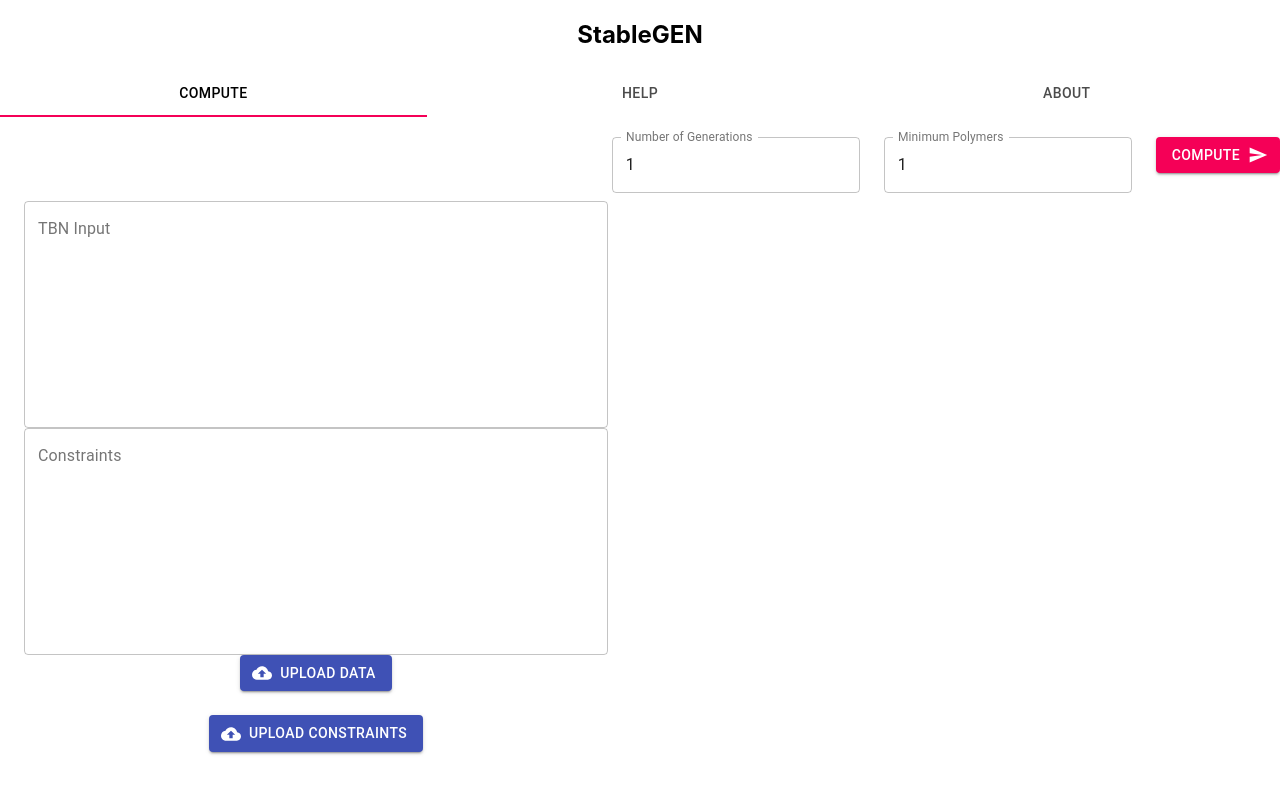
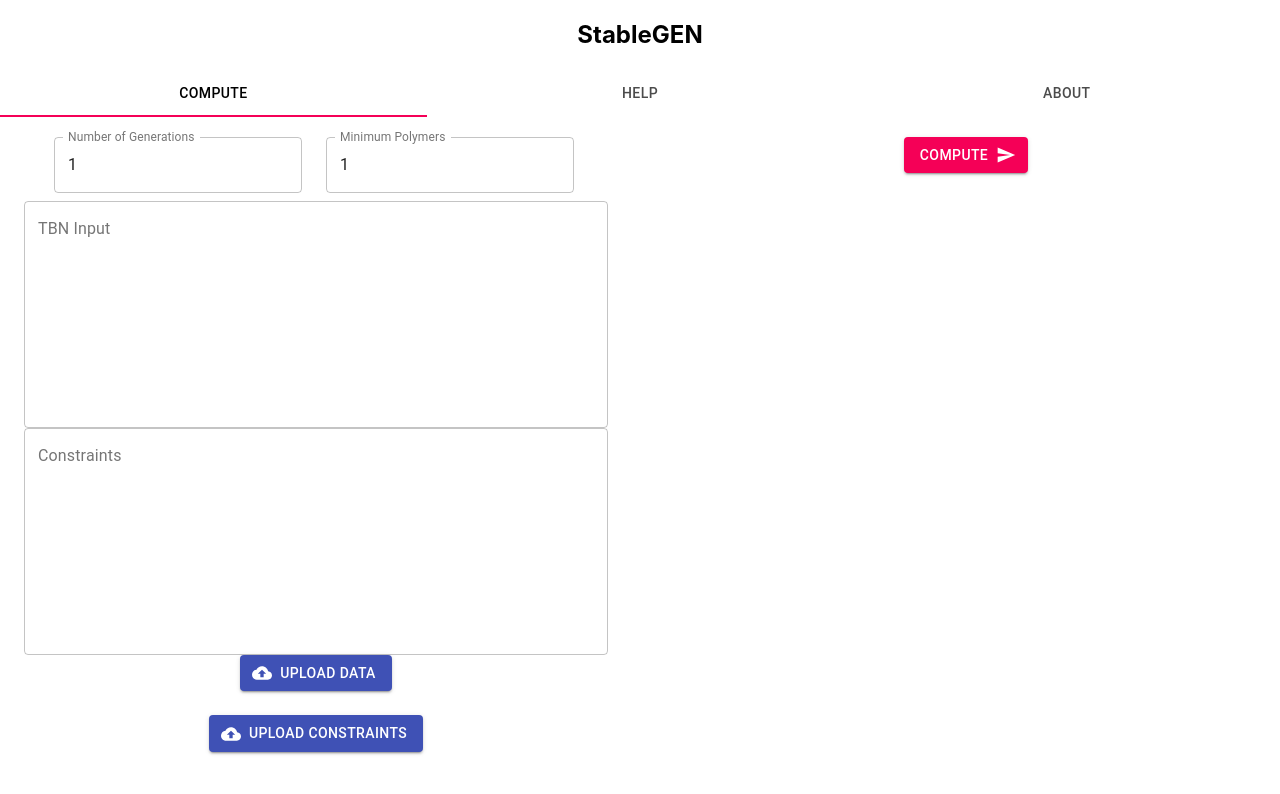
Before and after one commit to stevenwang5689/stable-gen, a React (Create React App) app: page / in a window 1280 px wide. Shown: the top 794 px of the page. Built offline with nearby package versions, Linux system fonts and the light colour scheme.

Commit message:
changed spacing

```diff
--- a/src/components/computeComponents/controlPanel.js
+++ b/src/components/computeComponents/controlPanel.js
@@ -14,14 +14,18 @@ class ControlPanel extends Component {
             <MContext.Consumer>
                 {(context) => (
                     <Fragment>
-                        <Grid container spacing={3} justify="flex-end">
-                            <Grid item>
-                                <TextField variant="outlined" label="Number of Generations" value={context.state.gen} onChange={(event) => context.handleControlChange("gen", event)}/>
+                        <Grid container spacing={3} justify="center">
+                            <Grid item xs={12} sm={6}>
+                                <Grid container spacing={3} justify="center">
+                                    <Grid item>
+                                        <TextField variant="outlined" label="Number of Generations" value={context.state.gen} onChange={(event) => context.handleControlChange("gen", event)}/>
+                                    </Grid>
+                                    <Grid item>
+                                        <TextField variant="outlined" label="Minimum Polymers" value={context.state.minPolymers} onChange={(event) => context.handleControlChange("minPolymers", event)}/>
+                                    </Grid>
+                                </Grid>
                             </Grid>
-                            <Grid item>
-                                <TextField variant="outlined" label="Minimum Polymers" value={context.state.minPolymers} onChange={(event) => context.handleControlChange("minPolymers", event)}/>
-                            </Grid>
-                            <Grid item>
+                            <Grid item xs={12} sm={6}>
                                 <Button type="button" variant="contained" color="secondary" onClick={() => context.onClickComputeHandler()} endIcon={<SendIcon />}>
                                     Compute
                                 </Button>
--- a/src/components/computeComponents/output.js
+++ b/src/components/computeComponents/output.js
@@ -44,7 +44,7 @@ class Output extends Component {
                             )}
                             <Grid item>
                                 <Grid container style={{maxHeight: 500, overflow: 'auto'}}>
-                                    <Grid item>
+                                    <Grid item sm={12}>
                                         <Result />
                                     </Grid>
                                 </Grid>
```
Also changed, not shown: src/components/snackbar.js (deleted, +0 -29 lines).
